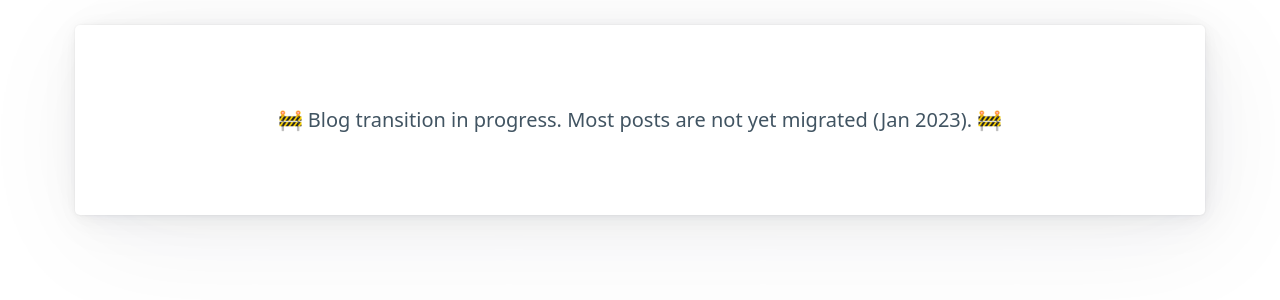
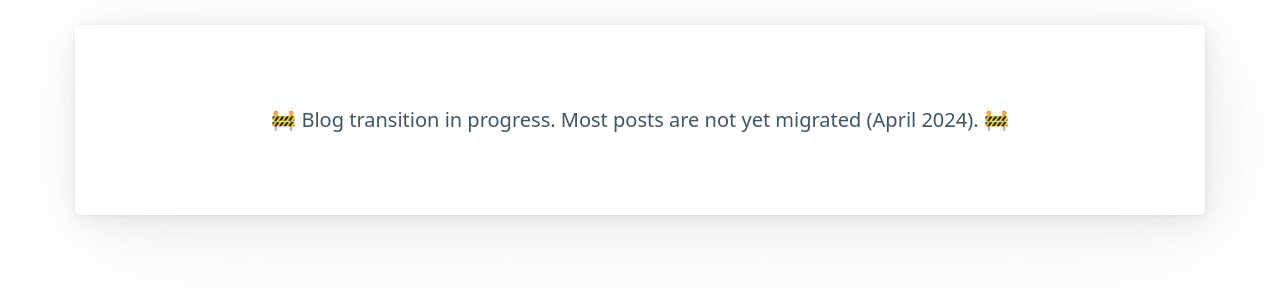
Before and after one commit to mfloryan/marcin.floryan.se, a Jekyll site: the page built from blog.html, in a window 1280 px wide. Shown: the part 265-565 px from the top of the page. Built offline with Jekyll 4.4.1, drawn with Linux system fonts in a browser that asks for light colours.

Commit message:
WIP date update

```diff
--- a/blog.html
+++ b/blog.html
@@ -6,7 +6,7 @@ permalink: /blog/
 <h1>Articles</h1>
 
 <article>
-  <div style="text-align: center">🚧 Blog transition in progress. Most posts are not yet migrated (Jan 2023). 🚧</div>
+  <div style="text-align: center">🚧 Blog transition in progress. Most posts are not yet migrated (April 2024). 🚧</div>
 </article>
 
 <p>A collection of blog posts written over the years representing my thinking at the time.</p>
--- a/index.html
+++ b/index.html
@@ -6,7 +6,7 @@ title: Marcin Floryan
 🇺🇦❤️, 🌍 🇪🇺🇸🇪🇵🇱🏳️‍🌈</h1>
 
 <article>
-    <div style="text-align: center">🚧 Some website construction work is ongoing (as of April 2023) 🚧</div>
+    <div style="text-align: center">🚧 Some website construction work is ongoing (as of April 2024) 🚧</div>
 </article>
 <p>
     👦🏻 Hi, I'm Marcin and I'm always learning, and unlearning. Primarily about software engineering, psychological safety, diversity &
```
